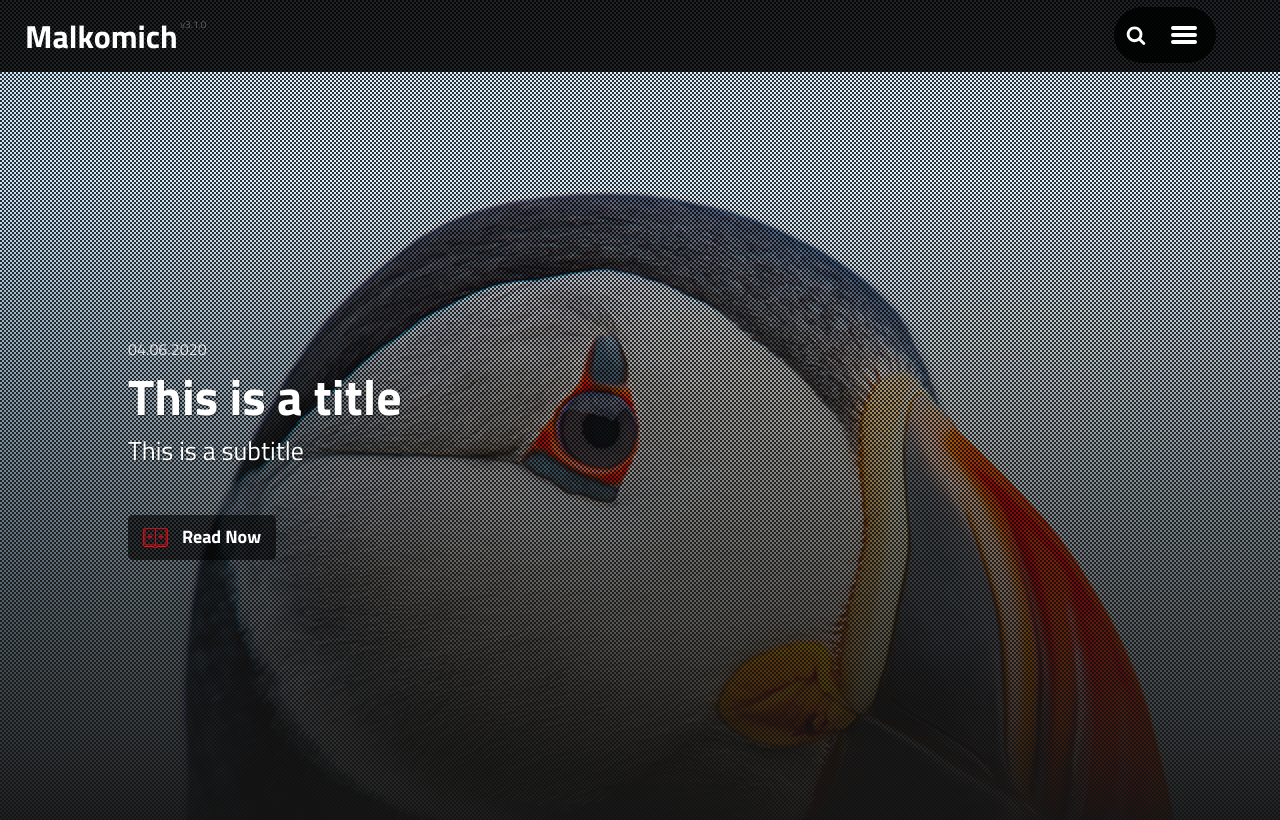
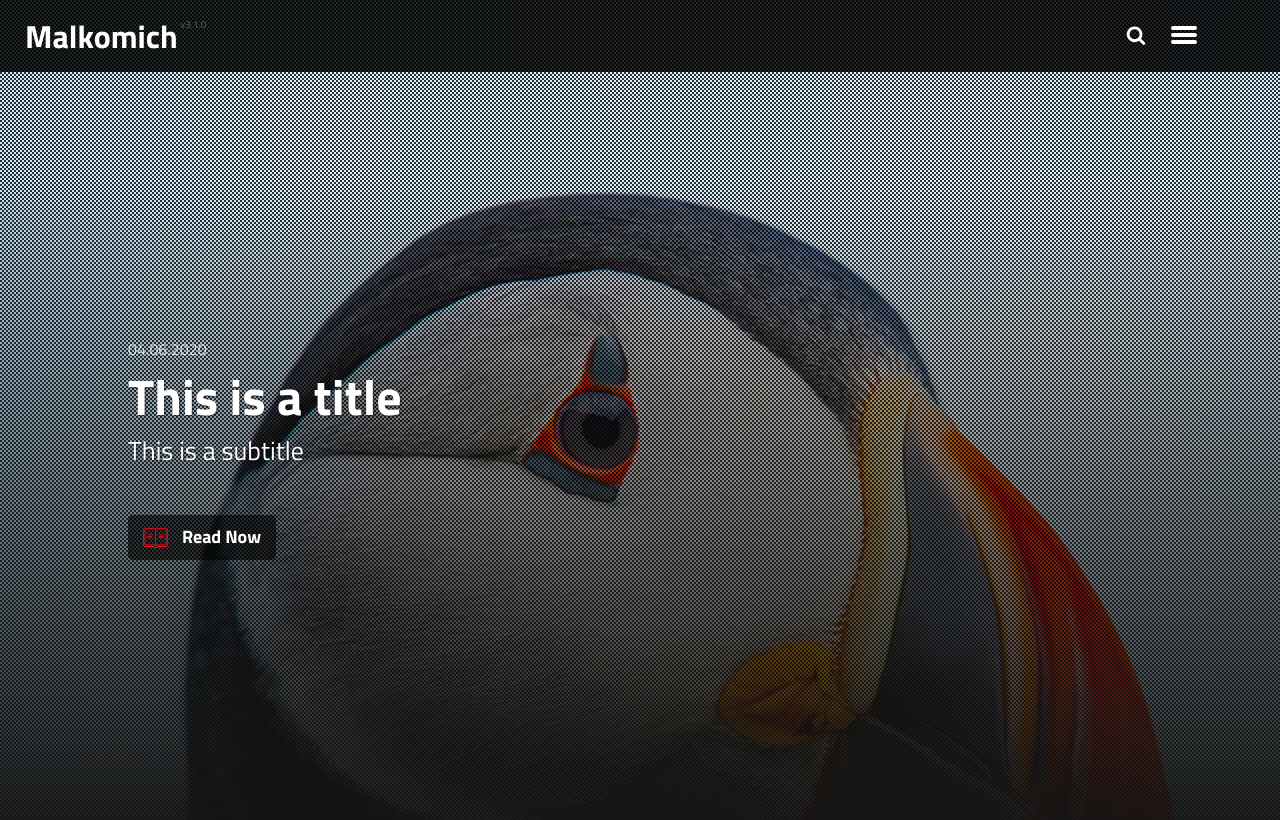
Before and after one commit to malkomich/malkomich.github.io, a Jekyll site: the page built from pages/home.md, in a window 1280 px wide. Shown: the top 820 px of the page. Built offline with Jekyll 4.4.1, drawn with Linux system fonts in a browser that asks for light colours; grey boxes are pictures that could not be loaded.

Commit message:
Fix searchbar functionality & integration with sidebar

```diff
--- a/_sass/_post.scss
+++ b/_sass/_post.scss
@@ -432,6 +432,7 @@
 
 .time-bar {
   position: fixed;
+  z-index: 1;
   left: 0;
   right: 0;
   bottom: -100%;
--- a/_sass/_wrapper.scss
+++ b/_sass/_wrapper.scss
@@ -10,7 +10,6 @@
     height: 100%;
     min-height: 100vh;
     transition: $global-transition;
-    z-index: 100;
     -webkit-backface-visibility: hidden;
     backface-visibility: hidden;
     background: $accentDark;
--- a/_sass/header/_header.scss
+++ b/_sass/header/_header.scss
@@ -68,7 +68,7 @@
   }
 
   .sidebar-toggle-wrapper {
-    background-color: $headerDark;
+    background-color: transparent;
   }
 }
 
--- a/_sass/header/_sidebar.scss
+++ b/_sass/header/_sidebar.scss
@@ -17,7 +17,6 @@
   left: 0;
   width: 100%;
   height: 100%;
-  z-index: 50;
   visibility: hidden;
   -webkit-transition: visibility 0s 0.3s;
   transition: visibility 0s 0.3s;
@@ -167,7 +166,7 @@
   padding-left: 0.25rem;
   background-color: $primaryDark;
   transition: top 0.5s, left 0.3s ease, background-color 0.5s, box-shadow 0.5s;
-  z-index: 10000;
+  z-index: 11;
   border-radius: 30px;
   border-style: double;
   border-color: transparent;
@@ -209,3 +208,10 @@
     transform: translateX(1.3 * $sidebar-width);
   }
 }
+
+.search-overlay {
+  .wrapper.is--pushed {
+    transform: none;
+    transition: none;
+  }
+}
--- /dev/null
+++ b/search.json
@@ -0,0 +1,3 @@
+---
+layout: search
+---
--- a/src/js/main/simpleJekyllSearch.js
+++ b/src/js/main/simpleJekyllSearch.js
@@ -29,7 +29,6 @@
                     console.log(x);
                     console.log(y);
                     console.log(z);
-                    // x.responseText should have what's wrong
                 }
             });
         }
```
Also changed, not shown: 1 other file.
